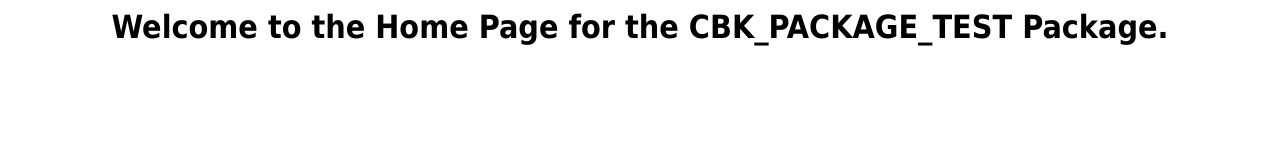
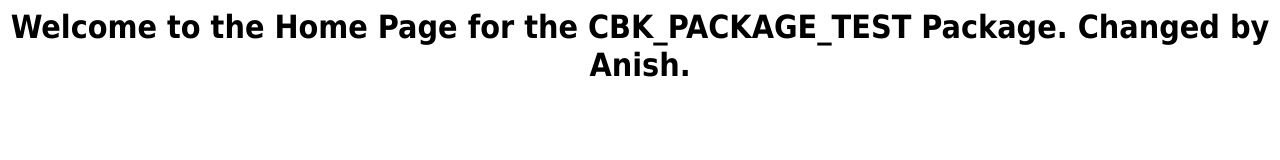
Before and after one commit to anishpisaac/CBK_PACKAGE_TEST, a plain HTML site: page CBK_PACKAGE_TEST/pub/index.html in a window 1280 px wide. Drawn offline with Linux system fonts and the light colour scheme.

Commit message:
Update index.html
Changed the index.html changed by Anish

```diff
--- a/CBK_PACKAGE_TEST/pub/index.html
+++ b/CBK_PACKAGE_TEST/pub/index.html
@@ -1,2 +1,2 @@
 <META http-equiv='Content-Type' content='text/html; charset=UTF-8'>
-<HTML><BODY><CENTER><H1><font face="Tahoma">Welcome to the Home Page for the CBK_PACKAGE_TEST Package.</font></H1></CENTER></BODY></HTML>
+<HTML><BODY><CENTER><H1><font face="Tahoma">Welcome to the Home Page for the CBK_PACKAGE_TEST Package. Changed by Anish.</font></H1></CENTER></BODY></HTML>
```
